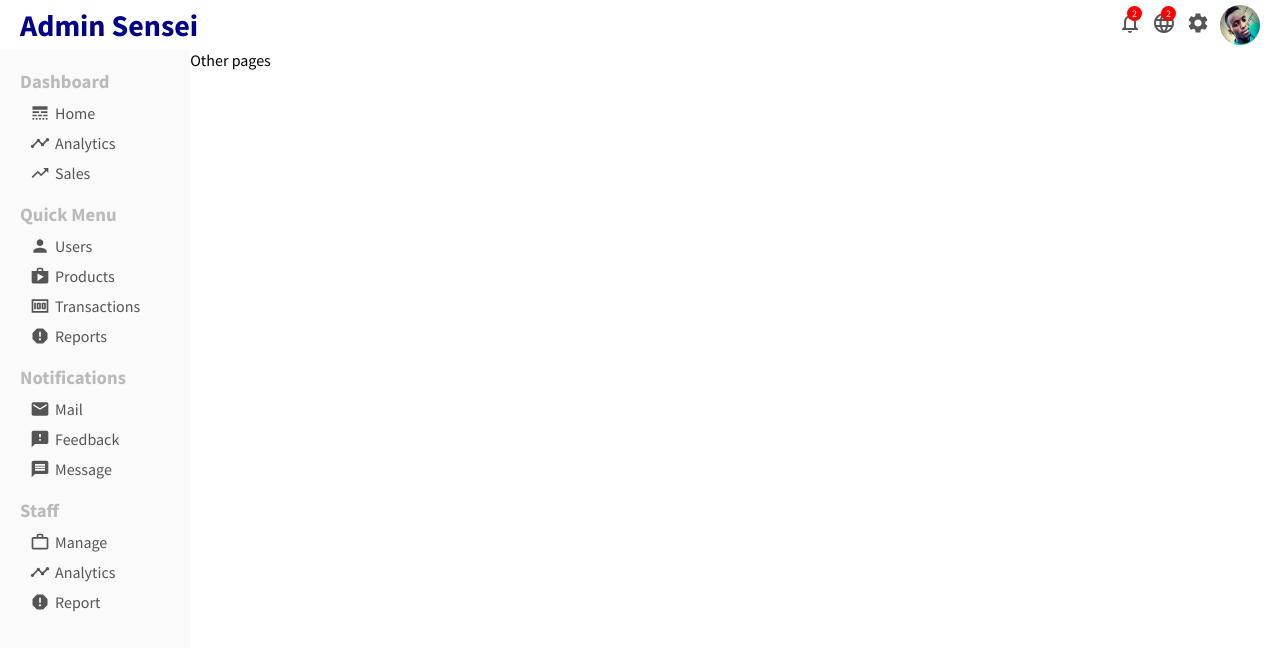
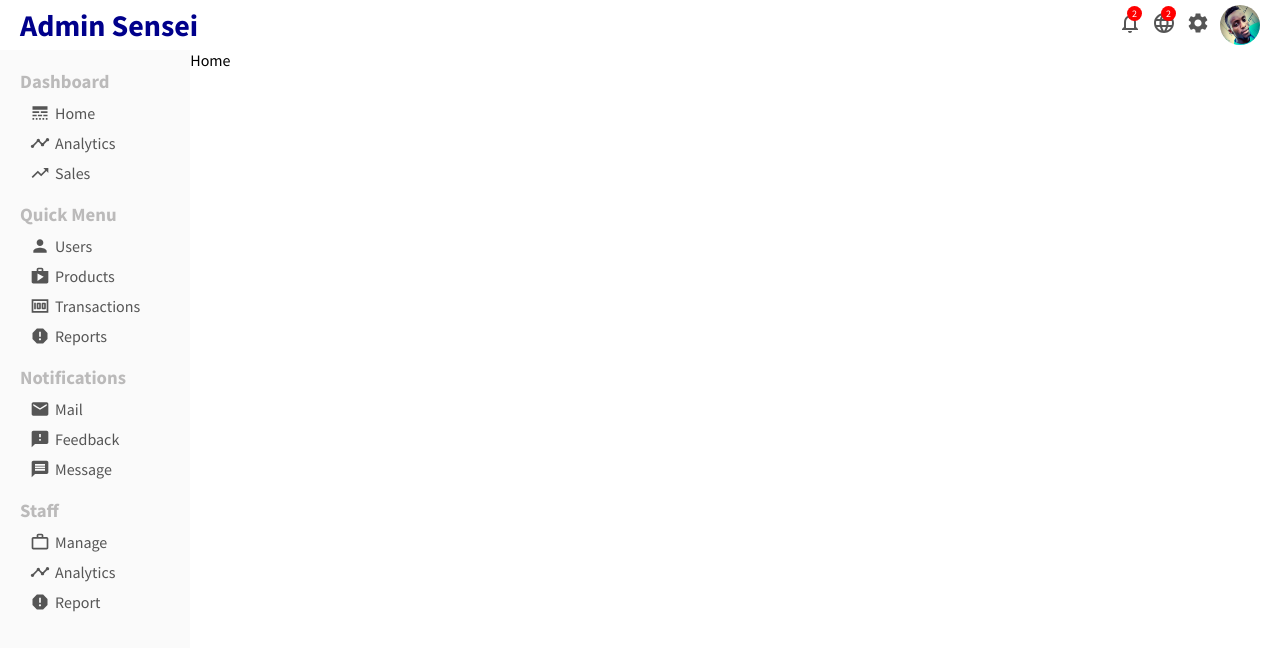
Before and after one commit to R1CKYS3NS31/sensei_admin_app, a React (Create React App) app: page / in a window 1280 px wide. Shown: the top 648 px of the page. Built offline with nearby package versions, Linux system fonts and the light colour scheme.

Commit message:
pages commit

```diff
--- a/src/App.css
+++ b/src/App.css
@@ -1,7 +1,3 @@
 .container{
   display: flex;
 }
-.others{
-  flex: 4;
-  /* background-color: darkcyan; */
-}
--- a/src/App.js
+++ b/src/App.js
@@ -1,5 +1,6 @@
 
 import './App.css';
+import Home from './components/pages/home/Home';
 import SideBar from './components/sidebar/SideBar';
 import Topbar from './components/topbar/Topbar';
 
@@ -9,7 +10,7 @@
       <Topbar/>
       <div className="container">
         <SideBar/>
-        <div className="others">Other pages</div>
+        <Home/>
       </div>
 
 
--- a/src/components/pages/home/Home.jsx
+++ b/src/components/pages/home/Home.jsx
@@ -0,0 +1,10 @@
+import './home.css'
+
+export default function
+() {
+  return (
+    <div className="home">
+        Home
+    </div>
+  )
+}
--- a/src/components/pages/home/home.css
+++ b/src/components/pages/home/home.css
@@ -0,0 +1,4 @@
+.home{
+    flex: 4;
+    /* background-color: darkcyan; */
+  }
```
Also changed, not shown: src/components/featuredInfo/FeaturedInfo.jsx (added), src/components/featuredInfo/featuredInfo.css (added).
